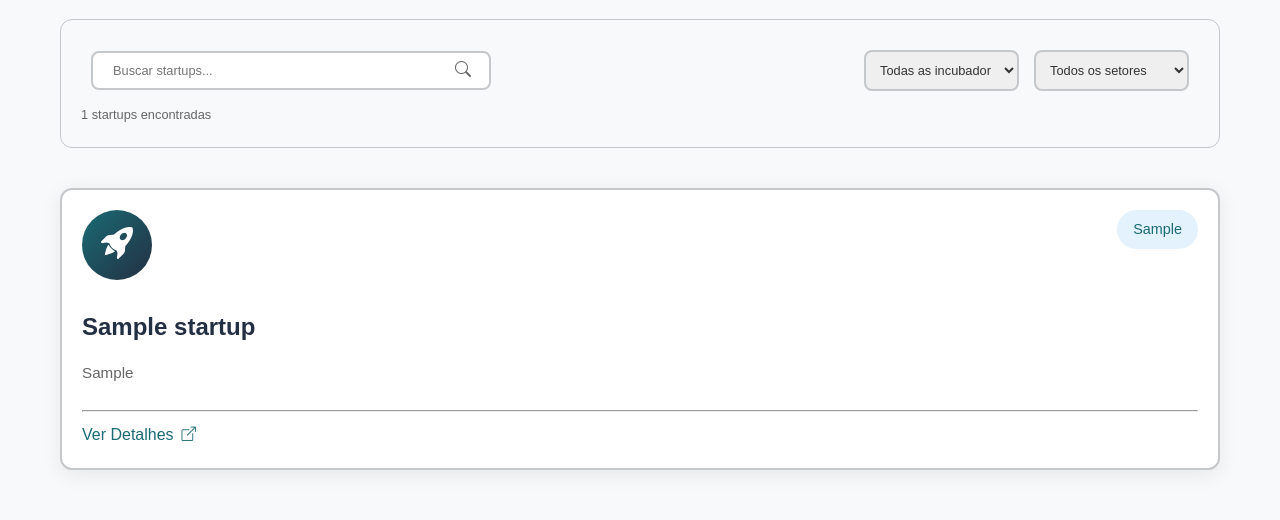
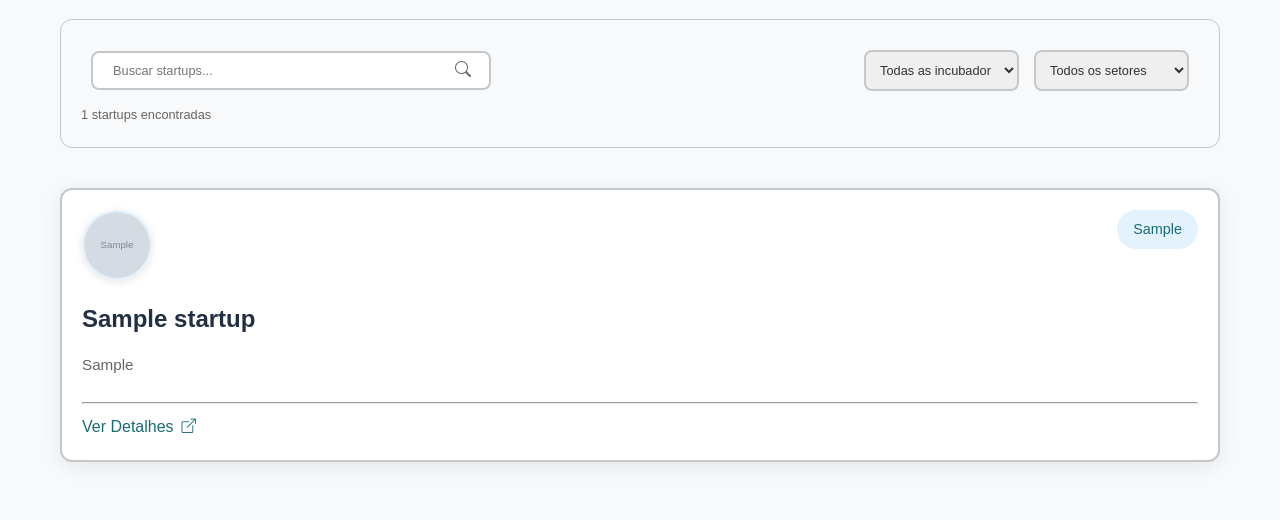
Before and after one commit to crislymss/Janela_Ideias, a Django app: page /catalogo/ in a window 1280 px wide. Shown: the part 493-1013 px from the top of the page. Run offline with Django 5.2, Linux system fonts and the light colour scheme; tables that the repository leaves empty hold one stand-in row (values such as "Sample post"); grey boxes marked "Sample" are stand-in pictures; some web fonts are replaced.

Commit message:
fix: correção de bug em catalogo
Correção de bug na logo do card do catalogo

```diff
--- a/templates/catalogo.html
+++ b/templates/catalogo.html
@@ -102,9 +102,13 @@
                     <div class="startup-card">
                         <div class="card-header">
                             <div class="startup-icon">
-                                <div class="icon-bg">
-                                    <i class="bi bi-rocket-takeoff-fill"></i>
-                                </div>
+                                {% if startup.logo_startup %}
+                                    <img src="{{ startup.logo_startup.url }}" alt="Logo da {{ startup.nome_startup }}" class="startup-logo">
+                                {% else %}
+                                    <div class="icon-bg">
+                                        <i class="bi bi-rocket-takeoff-fill"></i>
+                                    </div>
+                                {% endif %}
                             </div>
                             <span class="setor-tag">{{ startup.setor_atuacao }}</span>
                         </div>
```
